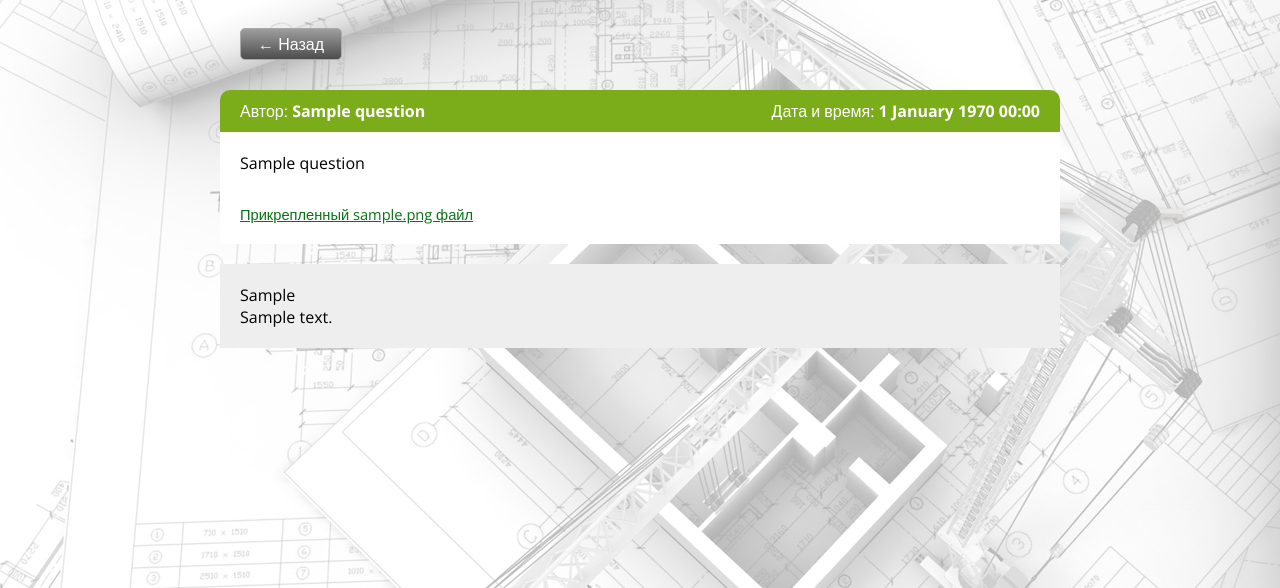
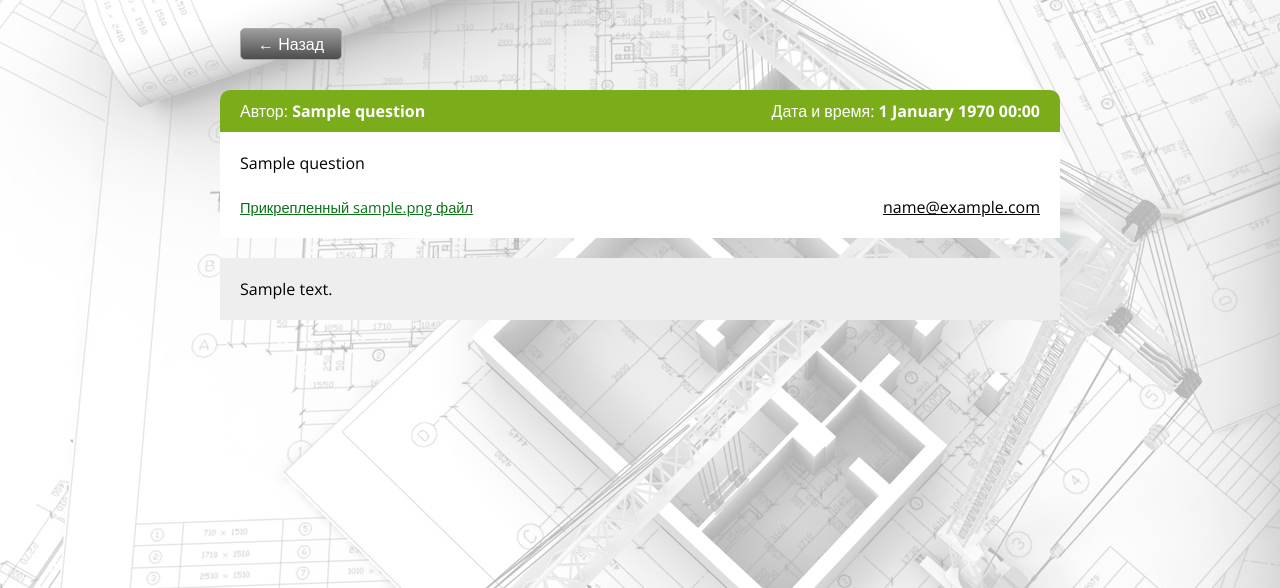
Before and after one commit to alexeyvolodin902/diplom.com, a PHP site: page /questionAnswer/1 in a window 1280 px wide. Shown: the part 185-773 px from the top of the page. Run offline with PHP 8.4, Linux system fonts and the light colour scheme; the visitor is signed in with stand-in values (Sample User, id 1); tables that the repository leaves empty or names only in its code hold one stand-in row (values such as "Sample post"); data that the repository does not hold is empty.

Commit message:
Frontend of answer page

```diff
--- a/includes/styles/styles.css
+++ b/includes/styles/styles.css
@@ -327,11 +327,14 @@ main {
   padding: 20px;
   background-color: white; }
   #questionText #addedFile {
-    display: block;
-    margin-top: 30px;
+    display: inline-block;
     font-size: 11pt;
     text-decoration: underline;
     color: #0a7317; }
+  #questionText #questionEmail {
+    display: inline-block;
+    float: right;
+    text-decoration: underline; }
 
 #answerQuestion {
   text-align: center; }
@@ -346,12 +349,14 @@ main {
     background-color: #eeeeee; }
   #answerQuestion textarea:focus {
     background-color: white; }
-  #answerQuestion #answerButton, #answerQuestion #deleteButtons {
-    margin-top: 10px; }
-    #answerQuestion #answerButton a, #answerQuestion #deleteButtons a {
-      height: 30px;
-      line-height: 30px;
-      padding: 5px 10px; }
+
+#answerButton, .deleteButtons {
+  margin: 10px;
+  text-align: center; }
+  #answerButton a, .deleteButtons a {
+    height: 30px;
+    line-height: 30px;
+    padding: 5px 10px; }
 
 #answerText {
   margin: 20px auto;
@@ -359,4 +364,12 @@ main {
   padding: 20px;
   background-color: #eee; }
 
+#messageAnswerQuestion {
+  width: 80%;
+  padding: 20px;
+  background-color: gray;
+  margin: 0 auto;
+  color: white;
+  border-radius: 0 0 10px 10px; }
+
 /*# sourceMappingURL=styles.css.map */
--- a/includes/styles/styles.scss
+++ b/includes/styles/styles.scss
@@ -418,11 +418,17 @@ main {
   padding: 20px;
   background-color: white;
   #addedFile {
-    display: block;
-    margin-top: 30px;
+    display: inline-block;
+
     font-size: 11pt;
     text-decoration: underline;
     color: #0a7317;
+  }
+  #questionEmail{
+
+    display: inline-block;
+    float:right;
+    text-decoration: underline;
   }
 }
 
@@ -442,20 +448,30 @@ main {
   textarea:focus {
     background-color: white;
   }
-  #answerButton, #deleteButtons {
-    margin-top: 10px;
-    a {
-      height: 30px;
-      line-height: 30px;
-      padding: 5px 10px;
-    }
+}
 
+#answerButton, .deleteButtons {
+  margin: 10px;
+  text-align: center;
+  a {
+    height: 30px;
+    line-height: 30px;
+    padding: 5px 10px;
   }
+}
 
-}
-#answerText{
+#answerText {
   margin: 20px auto;
   width: 80%;
   padding: 20px;
   background-color: #eee;
 }
+
+#messageAnswerQuestion {
+  width: 80%;
+  padding: 20px;
+  background-color: gray;
+  margin: 0 auto;
+  color: white;
+  border-radius: 0 0 10px 10px;
+}
--- a/views/admin/questionAnswer.php
+++ b/views/admin/questionAnswer.php
@@ -34,20 +34,22 @@ include_once ROOT . '/views/modules/header.php';
         <div id="questionText">
             <p><?php
                 echo $question['question'];
-                echo "</p>";
+                echo "</p><br>";
                 if (!empty($question['type_file'])) {
                     $href = "../media/questionFiles/" . $question['id'] . "." . $question['type_file'];
                     echo "<a href =" . $href . " id=\"addedFile\" target=\"_blank\">Прикрепленный " . $question['type_file'] . " файл" . "</a>";
                 }
+                echo "<span id=\"questionEmail\">". $question['email']."</span><br>";
 
                 ?>
 
         </div>
-        <?php if(empty($question['answer'])): ?>
+        <?php if ($question['status'] == 0): ?>
+
             <div id="answerQuestion">
 
                 <textarea id="textarea" placeholder="Введите ответ"></textarea>
-            <div id="deleteButtons">
+                <div class="deleteButtons">
                     <a href="" class="redButton">Удалить</a>
                     <a href="" class="grayButton">Отметить как прочитанное</a>
                 </div>
@@ -56,16 +58,26 @@ include_once ROOT . '/views/modules/header.php';
                     <a href="" class="greenButton">Ответить</a>
                 </div>
             </div>
-        <?php else: ?>
+
+        <?php elseif (!empty($question['answer'])): ?>
             <div id="answerText">
-            <?php echo $userAnswer;?>
+               <!-- --><?php /*echo $userAnswer; */?>
                 <p>
                     <?php
 
-                echo $question['answer'];?>
+                    echo $question['answer']; ?>
                 </p>
             </div>
 
+        <?php else: ?>
+            <div id="messageAnswerQuestion">
+                Вопрос был помечен как отвеченный пользователем: <b><?php echo $userAnswer; ?></b>
+
+            </div>
+            <div class="deleteButtons">
+                <a href="" class="redButton">Удалить</a>
+                <a href="" class="grayButton">Отметить как неотвеченный</a>
+            </div>
         <?php endif; ?>
 
 
@@ -74,7 +86,7 @@ include_once ROOT . '/views/modules/header.php';
     <script type="text/javascript" src="../includes/js/jQuery.js"></script>
     <script>
         var inputAnswer = document.getElementById('textarea');
-        var buttonDelete = $("#deleteButtons");
+        var buttonDelete = $(".deleteButtons");
         var buttonAnswer = $("#answerButton");
         buttonAnswer.hide();
         inputAnswer.oninput = function () {
```
Also changed, not shown: 1 other file. Lines whose indentation alone changed are shown as unchanged.
